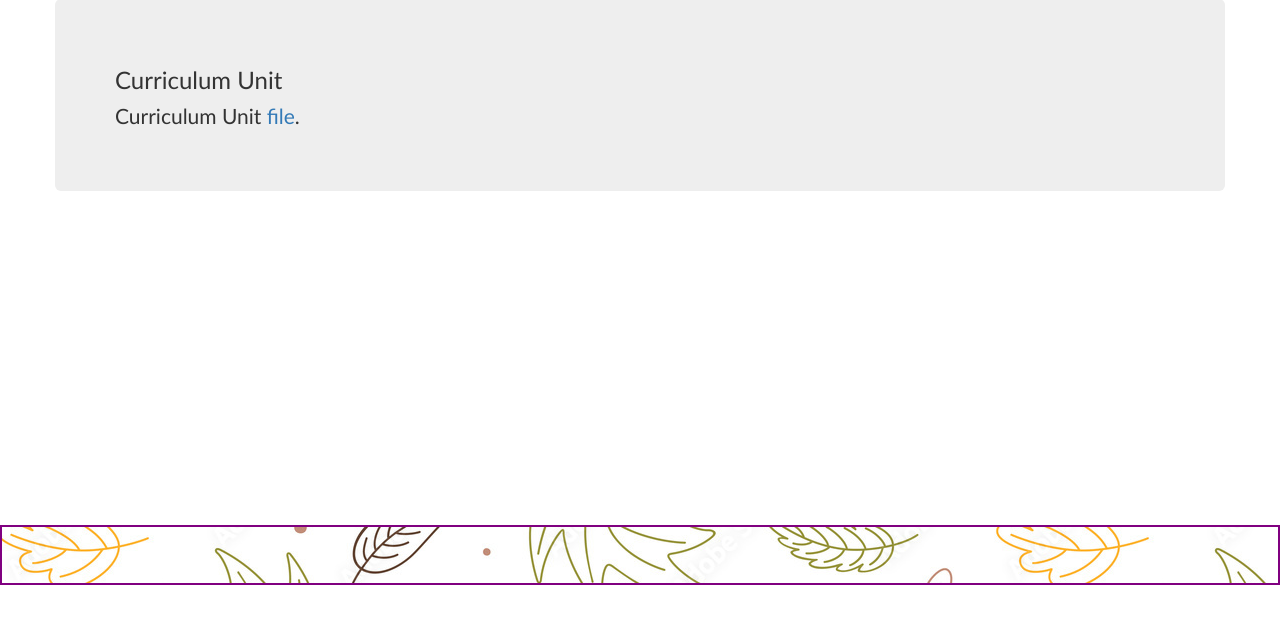
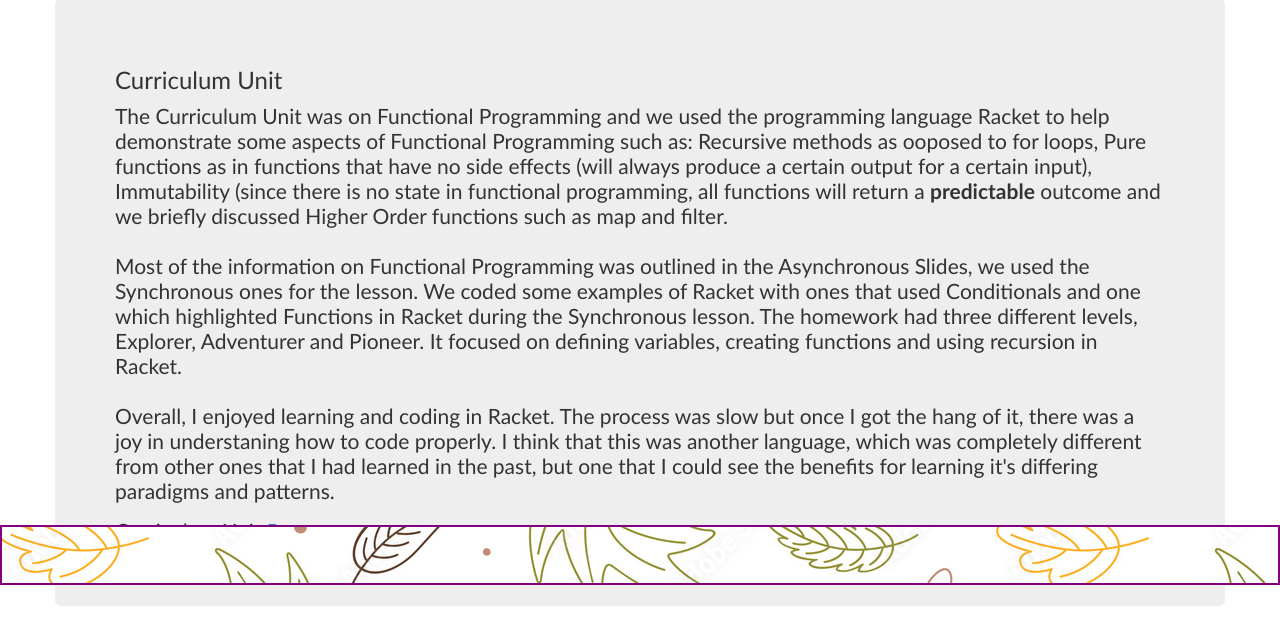
Before and after one commit to hfung8/teachingPortfolio, a website: page public/curriculum.html in a window 1280 px wide. Shown: the part 215-851 px from the top of the page. Before the commit the page ends 800 px from the top, so only its background shows below. Drawn offline with nearby package versions, Linux system fonts and the light colour scheme.

Commit message:
finished curriculum.html Added repo link to curriculum.html

```diff
--- a/public/curriculum.html
+++ b/public/curriculum.html
@@ -52,7 +52,15 @@
     <div class="container-fluid py-5">
         <div class="jumbotron container">
             <h3>Curriculum Unit</h3>
-            <p>Curriculum Unit <a href="./documents/resume.pdf">file</a>.</p>
+            <p>The Curriculum Unit was on Functional Programming and we used the programming language Racket to help demonstrate some aspects of Functional Programming such as: Recursive methods as ooposed to for loops, Pure functions as in functions that have no side effects (will always produce a certain output for a certain input), Immutability (since there is no state in functional programming, all functions will return a <b>predictable</b> outcome and we briefly discussed Higher Order functions such as map and filter.
+            <br>
+            <br>
+            Most of the information on Functional Programming was outlined in the Asynchronous Slides, we used the Synchronous ones for the lesson. We coded some examples of Racket with ones that used Conditionals and one which highlighted Functions in Racket during the Synchronous lesson. The homework had three different levels, Explorer, Adventurer and Pioneer. It focused on defining variables, creating functions and using recursion in Racket.
+            <br>
+            <br>
+            Overall, I enjoyed learning and coding in Racket. The process was slow but once I got the hang of it, there was a joy in understaning how to code properly. I think that this was another language, which was completely different from other ones that I had learned in the past, but one that I could see the benefits for learning it's differing paradigms and patterns.
+            </p>
+            <p>Curriculum Unit <a href="https://github.com/hunter-teacher-cert/csci70700-spring-2023-hfung8/tree/main/functional_programming">Repo</a>.</p>
         </div>
     </div>
 </body>
```
Also changed, not shown: 2 other files.
